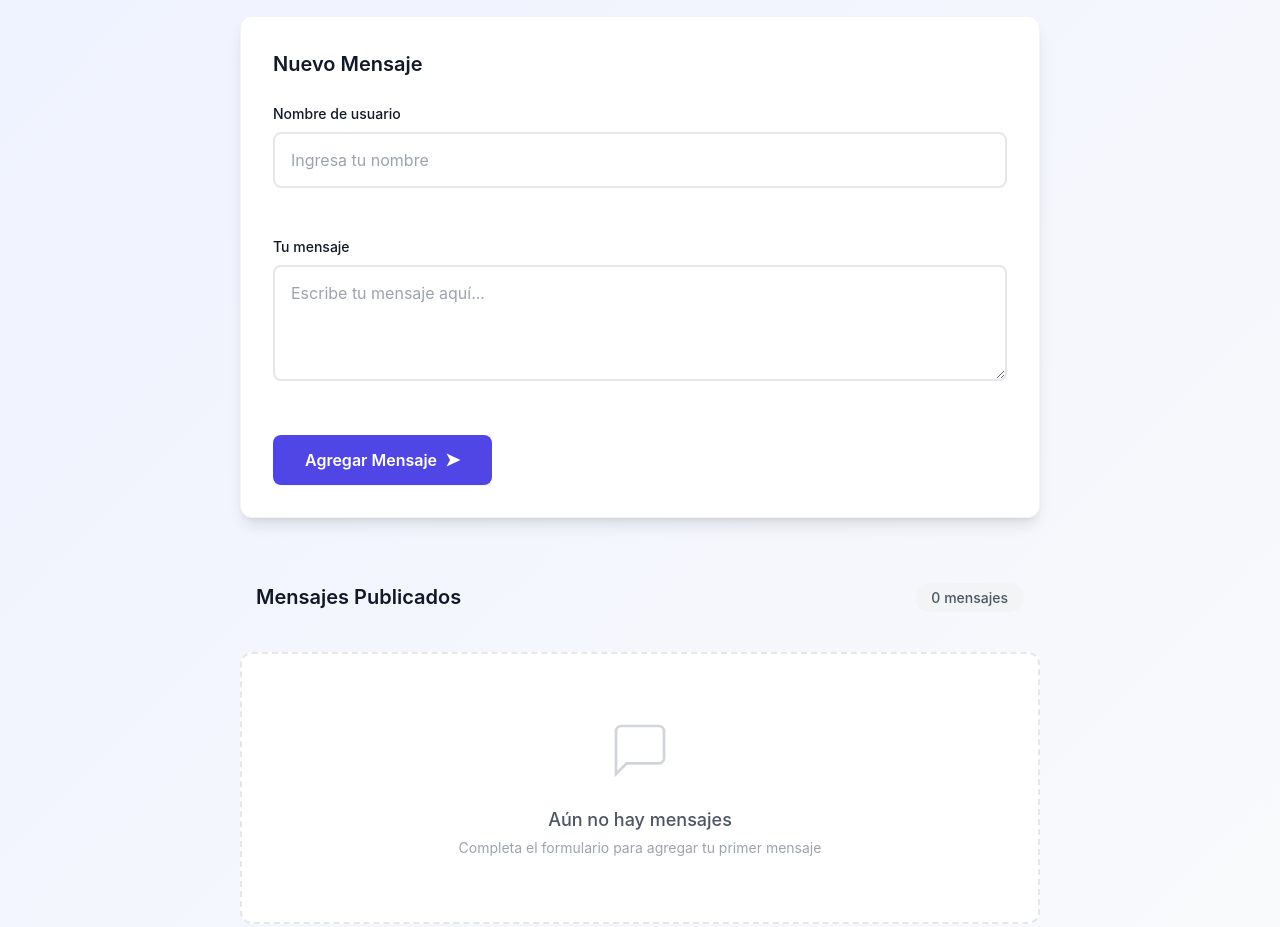
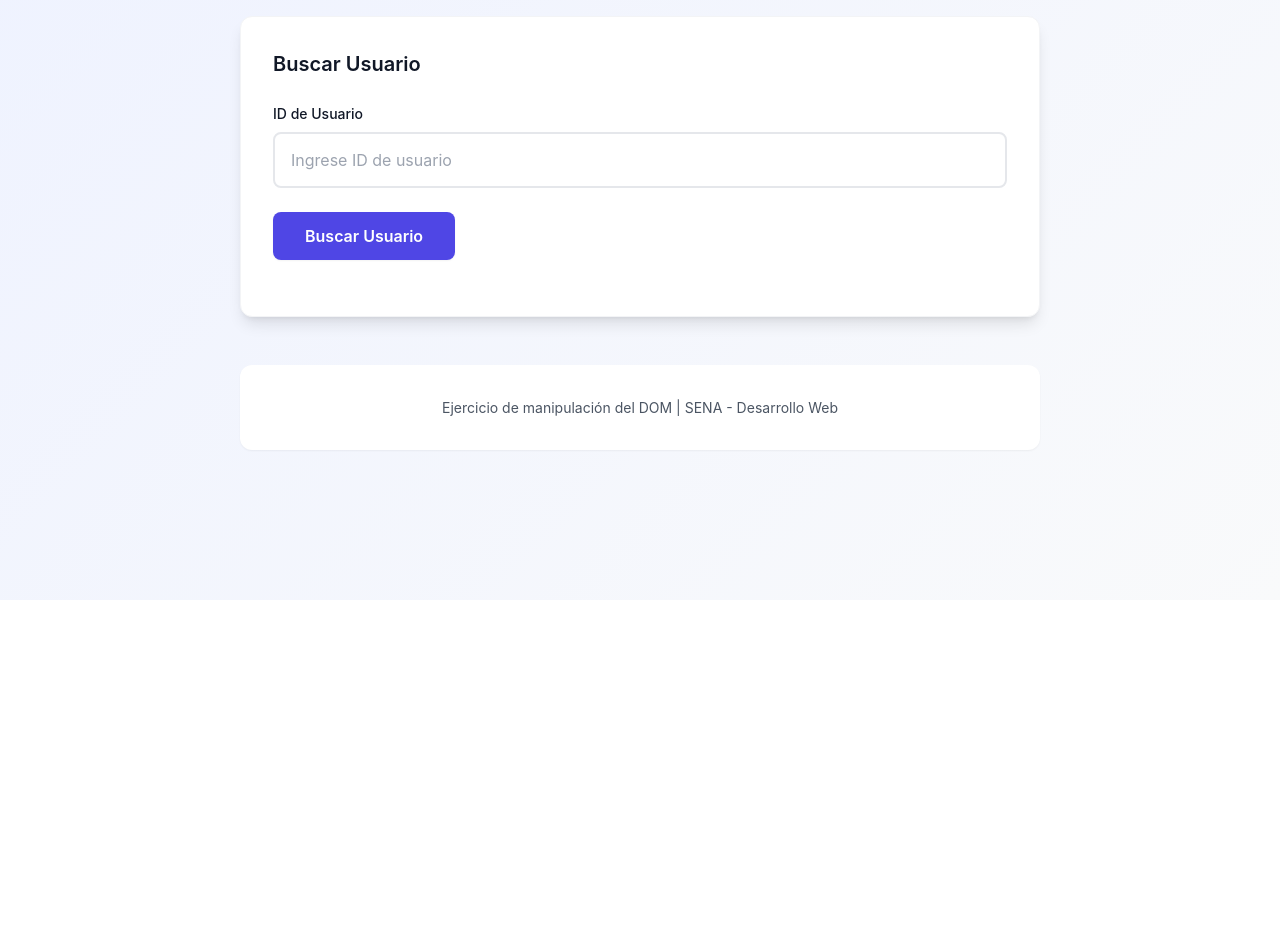
Before and after one commit to Lucia-1234/Taskapp, a plain HTML site: page frontend/src/index.html in a window 1280 px wide. Shown: the part 200-1127 px from the top of the page. After the commit the page ends 800 px from the top, so only its background shows below. Drawn offline with Linux system fonts and the light colour scheme.

Commit message:
feat(html): agregar formulario de búsqueda de usuario
- Se añadió sección con formUsuario y campo usuarioId.
- Se incluyó contenedor resultadoUsuario para mostrar datos o errores.
- Se mantuvo coherencia visual reutilizando clases existentes.

```diff
--- a/frontend/src/index.html
+++ b/frontend/src/index.html
@@ -14,7 +14,28 @@
             <p class="header__subtitle">Practica la manipulación del DOM en tiempo real</p>
         </header>
 
-        <!-- Formulario de entrada -->
+    <!-- Formulario de búsqueda de usuario -->
+    <section class="form-section">
+        <div class="card">
+            <h2 class="card__title">Buscar Usuario</h2>
+            <form id="formUsuario" class="form" novalidate>
+            <div class="form__group">
+                <label for="usuarioId" class="form__label">ID de Usuario</label>
+                <input
+                type="number"
+                id="usuarioId"
+                class="form__input"
+                placeholder="Ingrese ID de usuario"
+                required
+                >
+            </div>
+            <button type="submit" class="btn btn--primary">Buscar Usuario</button>
+            </form>
+            <div id="resultadoUsuario" class="form__error"></div>
+        </div>
+        </section>
+
+        <!-- Formulario de entrada
         <section class="form-section">
             <div class="card">
                 <h2 class="card__title">Nuevo Mensaje</h2>
@@ -54,18 +75,18 @@
                     </button>
                 </form>
             </div>
-        </section>
+        </section> -->
 
         <!-- Área de mensajes -->
-        <section class="messages-section">
+        <!-- <section class="messages-section">
             <div class="messages-header">
                 <h2 class="messages-header__title">Mensajes Publicados</h2>
                 <span class="messages-header__count" id="messageCount">0 mensajes</span>
             </div>
 
-            <div id="messagesContainer" class="messages-container">
+            <div id="messagesContainer" class="messages-container"> -->
                 <!-- Los mensajes se agregarán aquí dinámicamente -->
-                <div class="messages-empty" id="emptyState">
+                <!-- <div class="messages-empty" id="emptyState">
                     <svg class="messages-empty__icon" width="64" height="64" viewBox="0 0 24 24" fill="none" stroke="currentColor">
                         <path d="M21 15a2 2 0 0 1-2 2H7l-4 4V5a2 2 0 0 1 2-2h14a2 2 0 0 1 2 2z"></path>
                     </svg>
@@ -73,7 +94,7 @@
                     <p class="messages-empty__subtext">Completa el formulario para agregar tu primer mensaje</p>
                 </div>
             </div>
-        </section>
+        </section>  -->
 
         <!-- Footer informativo -->
         <footer class="footer">
```
